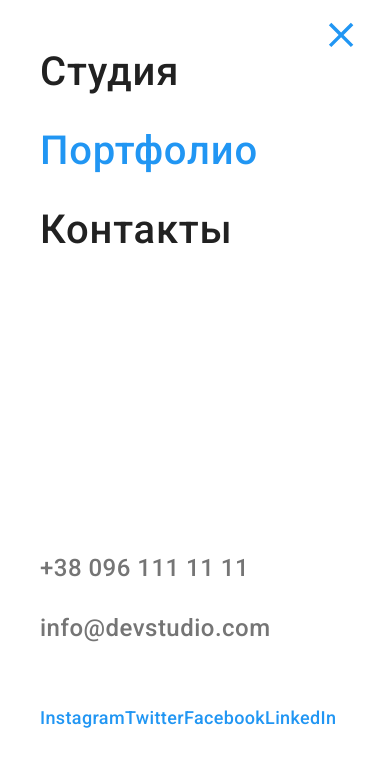
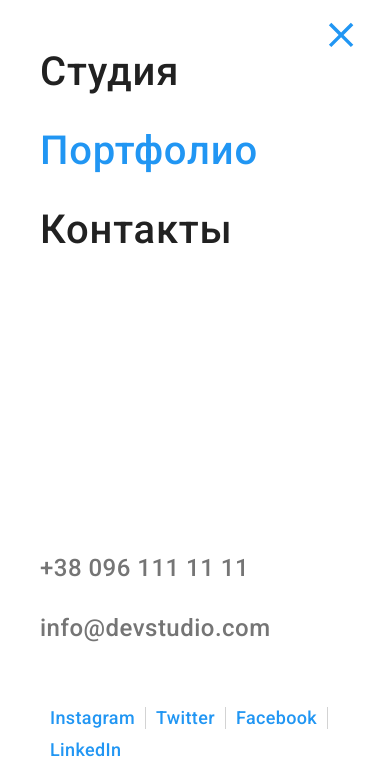
Before and after one commit to andrey-kondr/goit-markup-hw-08, a plain HTML site: page portfolio.html in a window 390 px wide. Both pictures are taken after a click on the button 340 px from the left and 36 px from the top of the page. Shown: the top 776 px of the page. Drawn offline with nearby package versions, Linux system fonts and the light colour scheme.

Commit message:
fixed mobile menu social links (portfolio page)

```diff
--- a/portfolio.html
+++ b/portfolio.html
@@ -56,10 +56,10 @@
 
                     <!-- Социальные сети в мобильном меню -->
                     <ul class="mob-socials__list">
-                        <li><a class="mob-socials__link" href="">Instagram</a></li>
-                        <li><a class="mob-socials__link" href="">Twitter</a></li>
-                        <li><a class="mob-socials__link" href="">Facebook</a></li>
-                        <li><a class="mob-socials__link" href="">LinkedIn</a></li>
+                        <li class="mob-socials__item"><a class="mob-socials__link" href="">Instagram</a></li>
+                        <li class="mob-socials__item"><a class="mob-socials__link" href="">Twitter</a></li>
+                        <li class="mob-socials__item"><a class="mob-socials__link" href="">Facebook</a></li>
+                        <li class="mob-socials__item"><a class="mob-socials__link" href="">LinkedIn</a></li>
                     </ul>
                 </nav>
             </div>
--- a/sass/components/_mobile-menu-socials.scss
+++ b/sass/components/_mobile-menu-socials.scss
@@ -30,6 +30,10 @@
     padding: 0 10px;
     color:  rgba(33, 33, 33, 0.2);
     border-right: 1px solid rgba(33, 33, 33, 0.2);
+
+    @media (max-width: 460px) {
+        margin-bottom: 10px;
+    }
 }
 
 .mob-socials__item:last-child {
```
Also changed, not shown: css/main.css, css/main.min.css, images/header-background-480.jpg (added), images/header-background-480@2x.jpg (added), images/header-background-768.jpg (added), images/header-background-768@2x.jpg (added), 2 other files.
